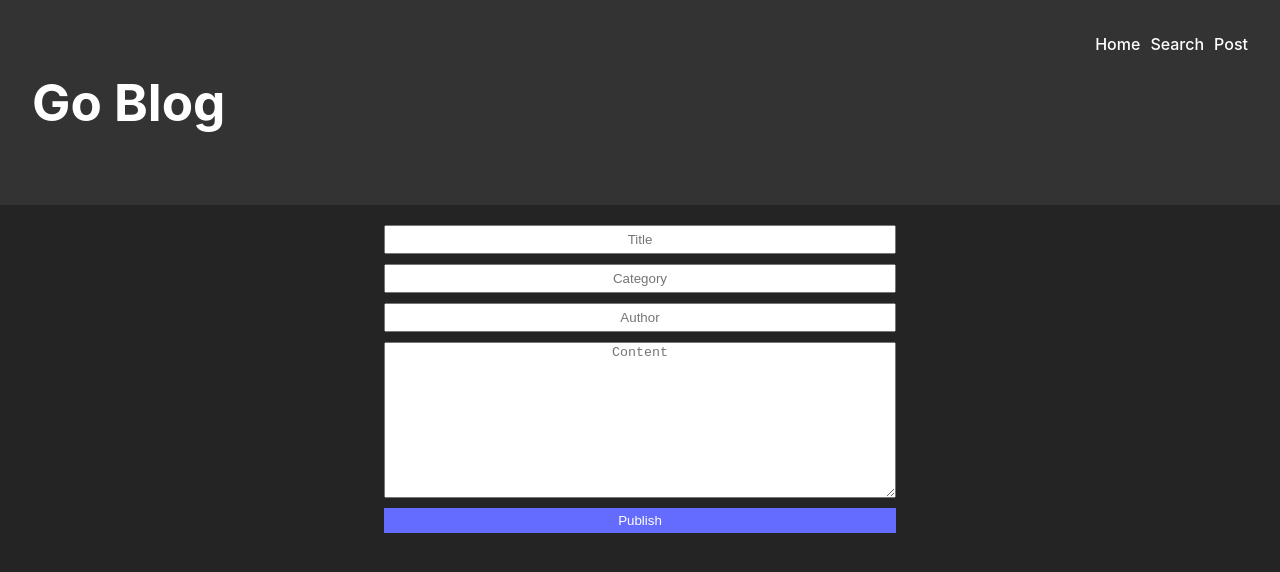
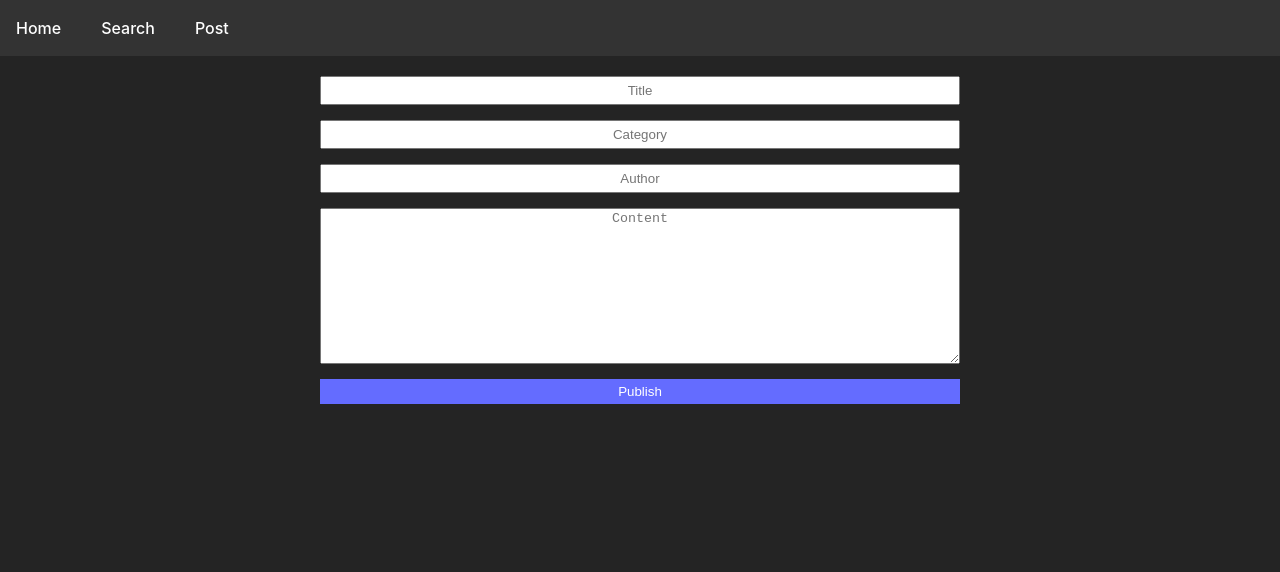
Before and after one commit to maro14/goblog, a React (Vite) app in the folder client/: page /add in a window 1280 px wide. Shown: the top 572 px of the page. Built offline with nearby package versions, Linux system fonts and the light colour scheme.

Commit message:
added the shadow box

```diff
--- a/client/src/App.css
+++ b/client/src/App.css
@@ -34,6 +34,12 @@
 
 .card {
   padding: 10px;
+  box-shadow: 0 4px 8px rgba(0, 0, 0, 0.1);
+  transition: box-shadow 0.3s ease-in-out;
+}
+
+.card:hover {
+  box-shadow: 0 8px 16px rgba(0, 0, 0, 0.2);
 }
 
 .read-the-docs {
--- a/client/src/components/Navbar.jsx
+++ b/client/src/components/Navbar.jsx
@@ -3,9 +3,6 @@ import { Link } from 'react-router-dom'
 export const Navbar = () => {
     return (
     <nav className='navbar'>
-        <div className='navbar-logo'>
-            <h1>Go Blog</h1>
-        </div>
         <div className='navbar-link'>
             <Link to="/">Home</Link>
             <Link to="/search">Search</Link>
--- a/client/src/index.css
+++ b/client/src/index.css
@@ -37,16 +37,13 @@ h1 {
   display: flex;
   justify-content: space-between;
   background-color: #333;
-  padding: 2em;
+  padding: 1em;
 }
 
-.navbar-logo h1 {
-  color: #fff;
-}
 
 .navbar-link {
   display: flex;
-  gap: 10px;
+  gap: 40px;
 }
 
 .navbar-link a {
@@ -58,12 +55,14 @@ h1 {
   color: #ddd;
 }
 
+
 .add>form {
   display: grid;
-  flex-direction: column;
-  row-gap: 10px;
-  width: 40%;
+  flex-direction: row;
+  row-gap: 15px;
+  width: 50%;
   margin: 20px auto;
+  border-radius: 20px;
 }
 
 input {
@@ -104,8 +103,8 @@ input {
 }
 
 .search form {
-  align-items: center;
-  margin-bottom: 20px;
+  align-items: normal;
+  margin-bottom: 10px;
 }
 
 .search input[type="search"] {
@@ -124,3 +123,15 @@ input {
 .search input[type="submit"]:hover {
   background-color: #535bf2;
 }
+
+.card {
+  padding: 10px;
+  box-shadow: 0 4px 8px rgba(75, 72, 72, 0.1);
+  transition: box-shadow 0.3s ease-in-out;
+  border-radius: 10px;
+}
+
+.card:hover {
+  box-shadow: 0 8px 16px rgba(72, 136, 200, 0.2);
+  border-radius: 10px;
+}
```
Also changed, not shown: 1 other file (tests, documents, lock files or other folders).
